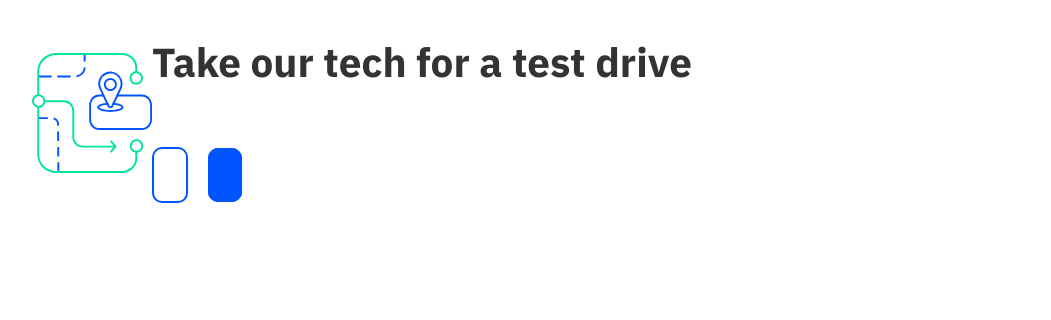
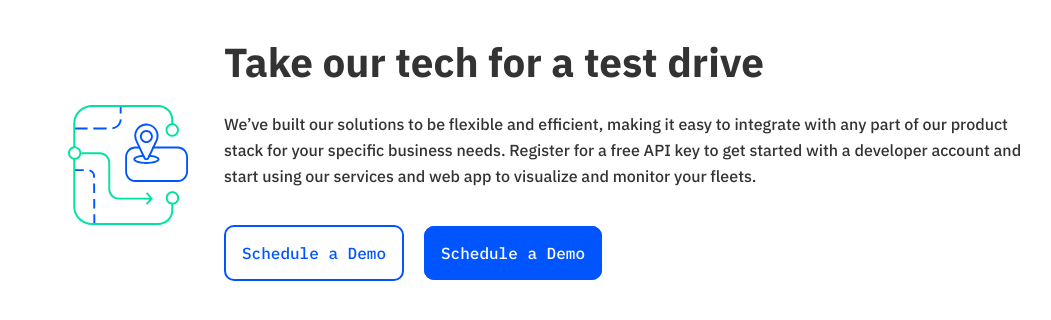
Before and after one commit to aliciavissuet/netlifyTest, a Gatsby site: page / in a window 1280 px wide. Shown: the whole page, without its empty margins (8-1059 px from the left). Built offline with nearby package versions, Linux system fonts and the light colour scheme; Gatsby itself is replaced by a stand-in of ours.

Commit message:
Update content

```diff
--- a/content/home.md
+++ b/content/home.md
@@ -1,4 +1,12 @@
 ---
 title: Take our tech for a test drive
+intro: We’ve built our solutions to be flexible and efficient, making it easy to
+  integrate with any part of our product stack for your specific business needs.
+  Register for a free API key to get started with a developer account and start
+  using our services and web app to visualize and monitor your fleets.
 image: assets/icon-routing.svg
+solidButtonLink: www.google.com
+solidButtonText: API Documentation
+outlinedButtonLink: www.google.com
+outlinedButtonText: Schedule a Demo
 ---
--- a/src/pages/index.js
+++ b/src/pages/index.js
@@ -36,10 +36,10 @@ const IndexPage = (props) => {
         <h1 className="title">{data.title}</h1>
         <p className="bodyParagraph">{data.intro}</p>
         <div className="buttonsDiv">
-          <a className="buttonOutline" to={data.outlinedButtonLink}>
+          <a className="buttonOutline" href={data.outlinedButtonLink}>
             {data.outlinedButtonText}
           </a>
-          <a className="buttonSolid" to={data.outlinedButtonLink}>
+          <a className="buttonSolid" href={data.outlinedButtonLink}>
             {data.outlinedButtonText}
           </a>
         </div>
--- a/src/pages/styles.css
+++ b/src/pages/styles.css
@@ -20,6 +20,7 @@
 .image {
     width: 120px;
     object-fit: contain;
+    margin: 36px;
 }
 
 .title {
@@ -48,12 +49,14 @@ a {
     font-size: 16px;
     transition: 0.2s ease-in all;
     cursor: pointer;
+    text-decoration: none;
 }
 .buttonOutline:hover {
     background-color: #0055FF;
     color: white;
 }
 .buttonSolid {
+    text-decoration: none;
     cursor: pointer;
     margin: 10px;
     font-size: 16px;
@@ -72,6 +75,7 @@ a {
 .contentDiv {
     display: flex;
     flex-direction: column;
+    max-width: 800px;
 }
 
 .buttonsDiv {
```
